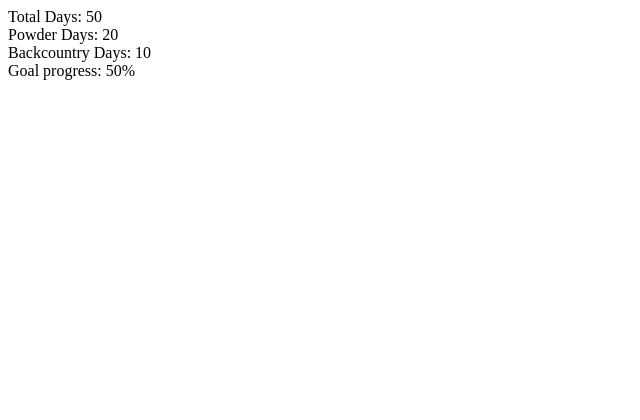
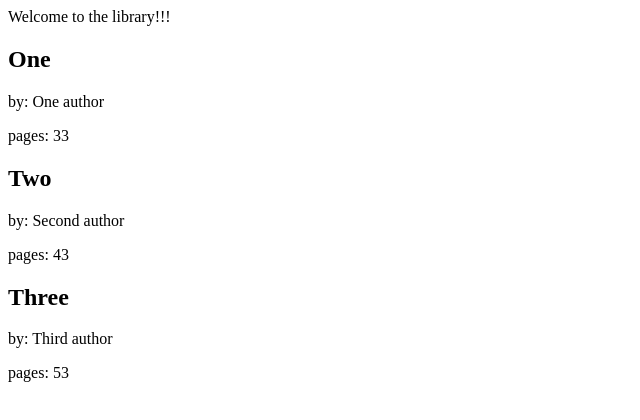
Before and after one commit to SergiiShcherbakov/React_learning, a React (Create React App) app in the folder react-is-fan/: page / in a window 1280 px wide. Shown: the top 420 px of the page, without its empty margins (0-640 px from the left). Built offline with nearby package versions, Linux system fonts and the light colour scheme.

Commit message:
Use component composition in React.

```diff
--- a/react-is-fan/src/index.js
+++ b/react-is-fan/src/index.js
@@ -1,44 +1,29 @@
 import React, { Component } from 'react';
 import ReactDOM from 'react-dom'
 
-var style = {
-    backgroundColor: 'orange',
-    color: 'white',
-    fontfamily: 'Arial'
+const Book = ({author, title, pages}) => {
+    return (
+        <section>
+            <h2>{title}</h2>
+            <p>by: {author}</p>
+            <p>pages: {pages}</p>
+        </section>
+    )
+
 }
 
-let SkiData = {
-    total: 50,
-    powder: 20,
-    backcountry: 10,
-    goal: 100
-}
-
-const getPercent = decimal => {
-    return decimal * 100 + '%'
-}
-
-const calcCoalProgress = (total, goal) => {
-        return getPercent(total/goal)
-    }
-
-const SkyDayCounter = ({total, powder, backcountry, goal}) => {
+const Libraty = () => {
     return (
-        <section>
-            <div> Total Days: {total} </div>
-            <div> Powder Days: {powder} </div>
-            <div> Backcountry Days: {backcountry} </div>
-            <div> Goal progress: {calcCoalProgress(total, goal)} </div>
-        </section>
+        <div>
+            Welcome to the library!!!
+            <Book title="One" author="One author" pages={33} />
+            <Book title="Two" author="Second author" pages={43} />
+            <Book title="Three" author="Third author" pages={53} />
+        </div>
     )
 }
 
 ReactDOM.render(
-     <SkyDayCounter
-        total={SkiData.total}
-        powder={SkiData.powder}
-        backcountry={SkiData.backcountry}
-        goal={SkiData.goal}
-    />,
+    <Libraty />,
     document.getElementById('react-container')
 )
```
